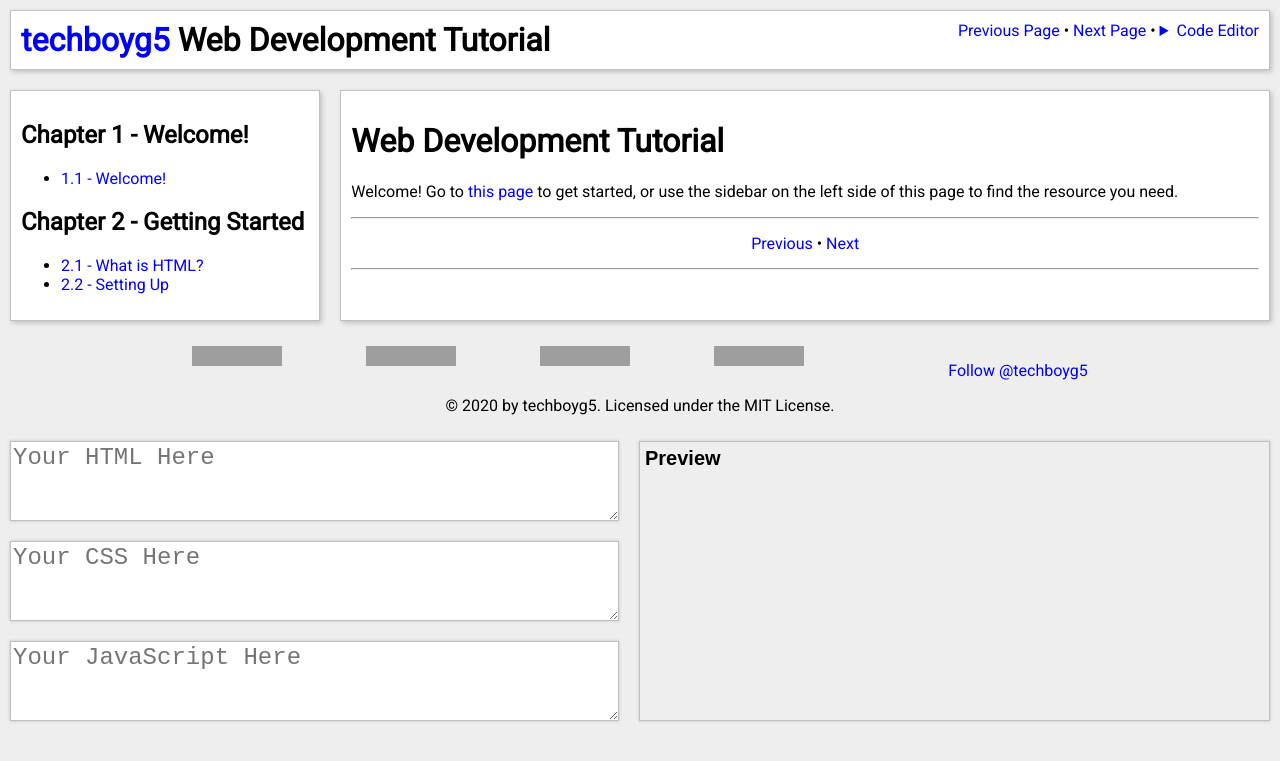
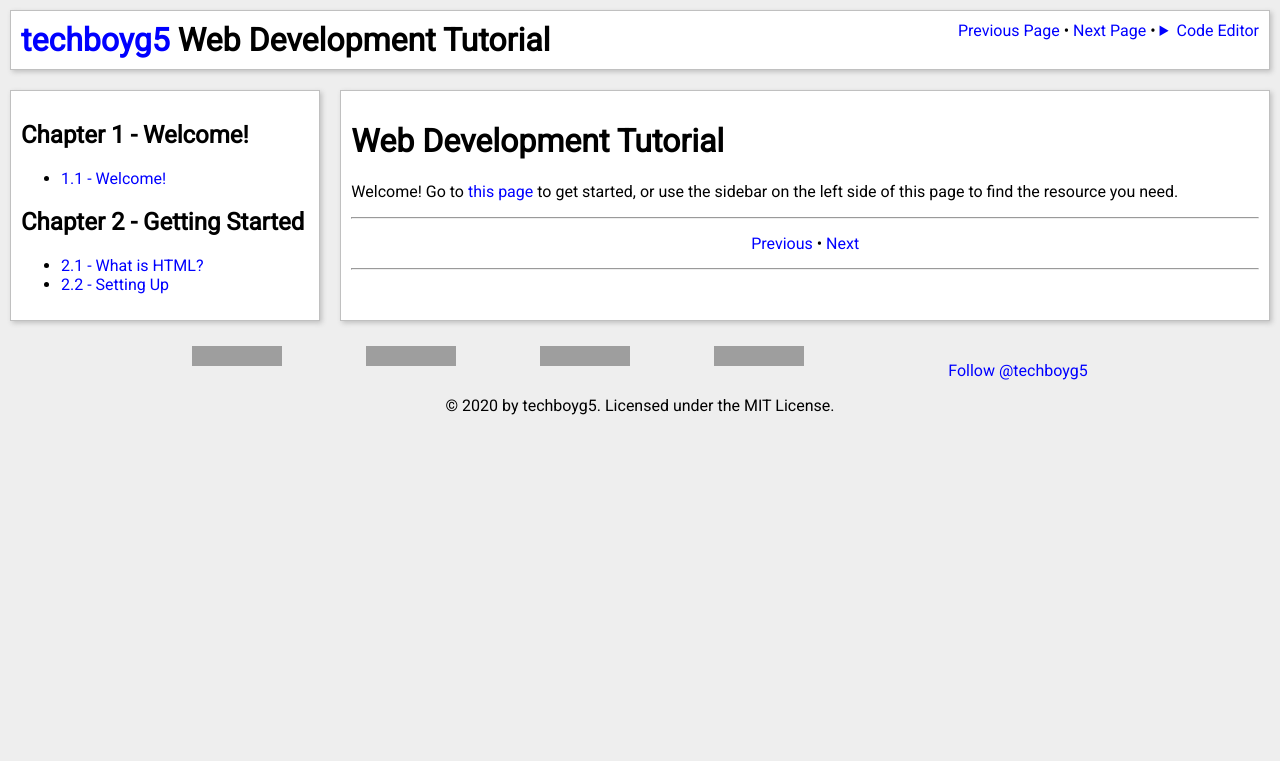
Before and after one commit to techboyg5/web-development-tutorial, a Jekyll site: the page built from index.html, in a window 1280 px wide. Shown: the top 761 px of the page. Built offline with Jekyll 4.4.1, drawn with Linux system fonts in a browser that asks for light colours; comment, search, counter and statistics services are not loaded; grey boxes are pictures that could not be loaded.

Commit message:
Remove dialog

```diff
--- a/_layouts/default.html
+++ b/_layouts/default.html
@@ -58,8 +58,5 @@
 			</div>
 			<p>© 2020 by techboyg5. Licensed under the MIT License.</p>
 		</footer>
-		<div id="editor-dialog" title="Code Editor">
-			<iframe src="/code-editor.html?html=&css=&js=" style="border:0;width:100%;height:300px"></iframe>
-		</div>
 	</body>
 </html>
```
